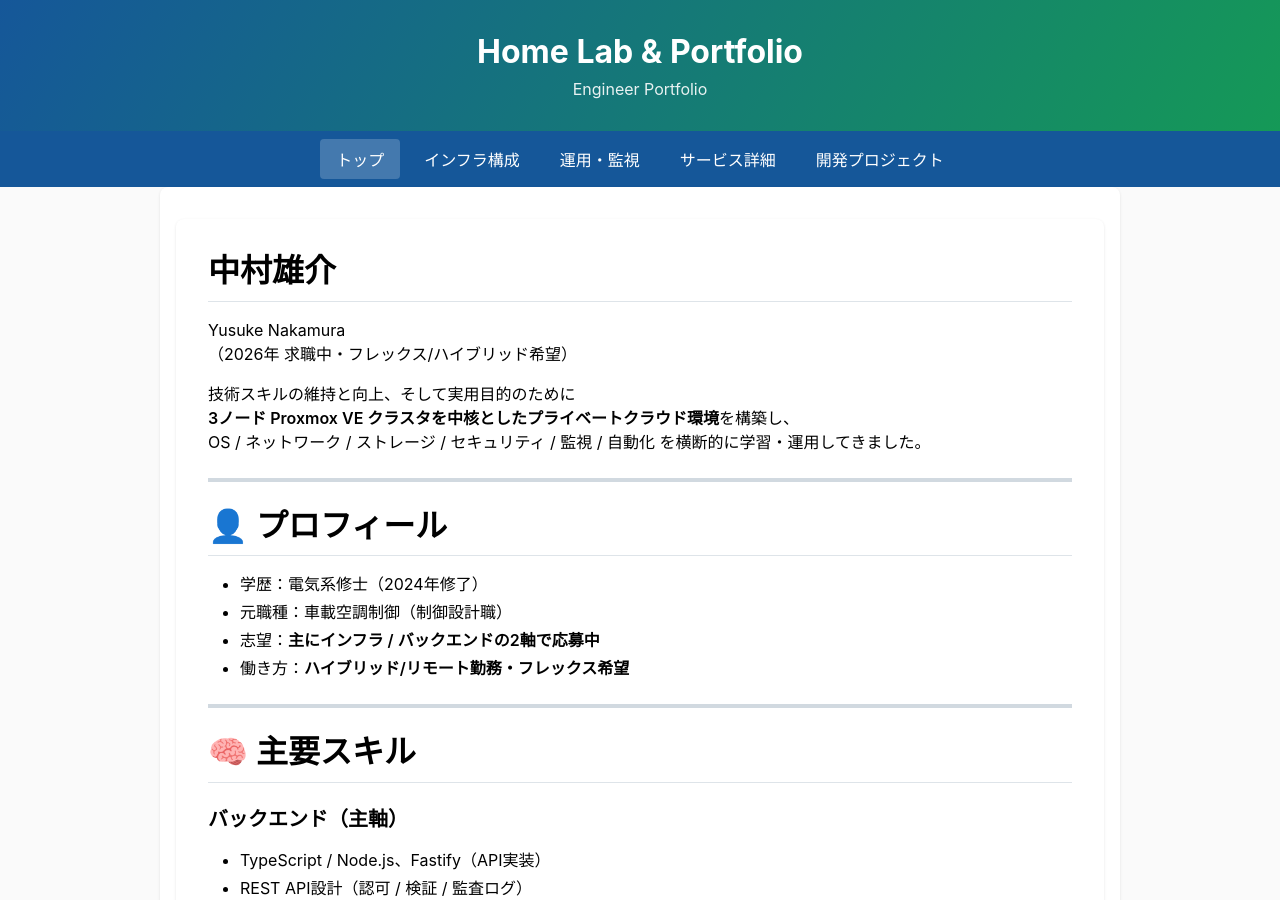
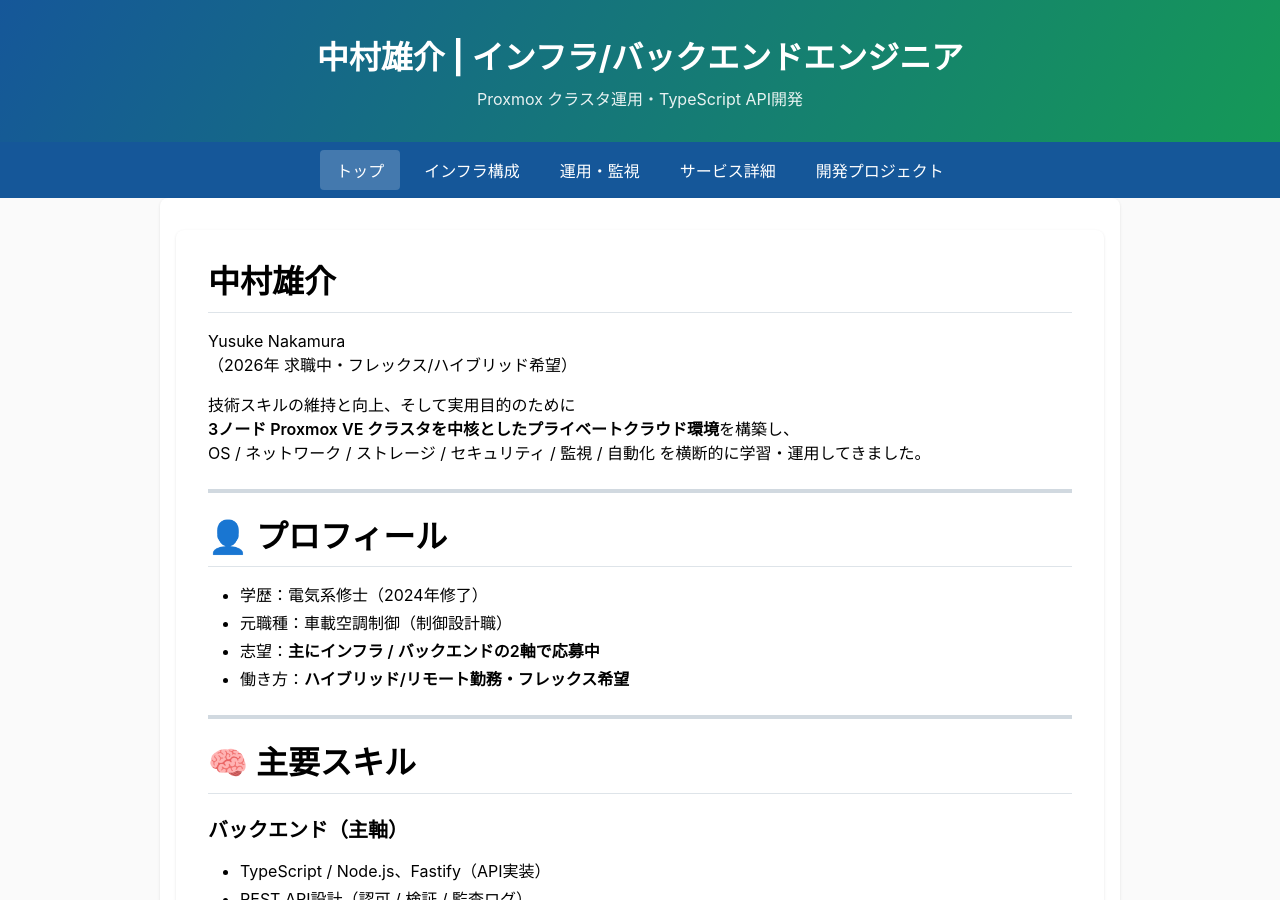
Before and after one commit to yusuke-524/yusuke-524.github.io, a Jekyll site: the page built from index.md, in a window 1280 px wide and 900 px high. Built offline with Jekyll 4.4.1, drawn with Linux system fonts in a browser that asks for light colours; nearby versions of some CDN libraries.

Commit message:
タイトルの変更

```diff
--- a/_config.yml
+++ b/_config.yml
@@ -1,5 +1,5 @@
-title: "Home Lab & Portfolio"
-description: "Engineer Portfolio"
+title: "中村雄介 | インフラ/バックエンドエンジニア"
+description: "Proxmox クラスタ運用・TypeScript API開発"
 theme: jekyll-theme-cayman
 
 defaults:
```
